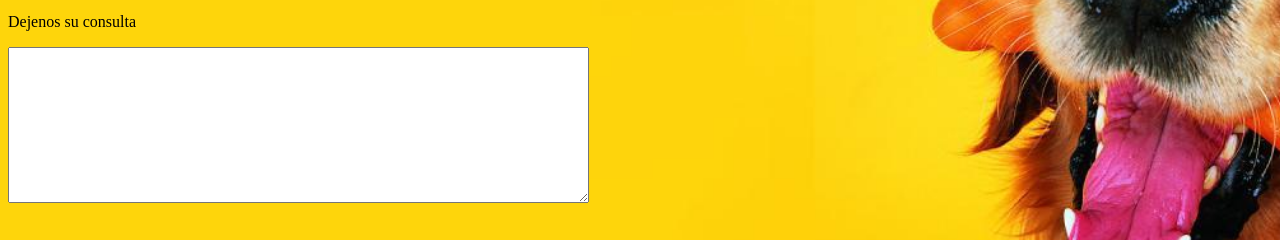
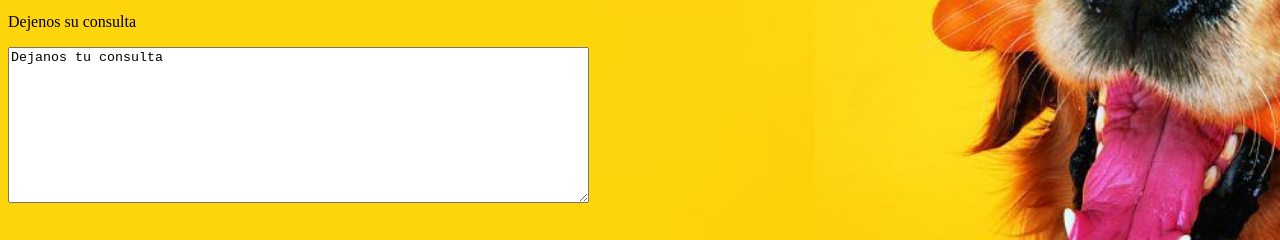
Before and after one commit to Ftrink/eje_asicro_clase4, a plain HTML site: page index.html in a window 1280 px wide. Shown: the part 392-632 px from the top of the page. Drawn offline with Linux system fonts and the light colour scheme.

Commit message:
Update index.html
textarea corregido

```diff
--- a/index.html
+++ b/index.html
@@ -52,7 +52,7 @@
         <textarea name="consultas"
             rows="10"
             cols="70"
-            placeholder="Dejanos tu consulta">
+            >Dejanos tu consulta
         </textarea>
         </p>
         <br>
```
